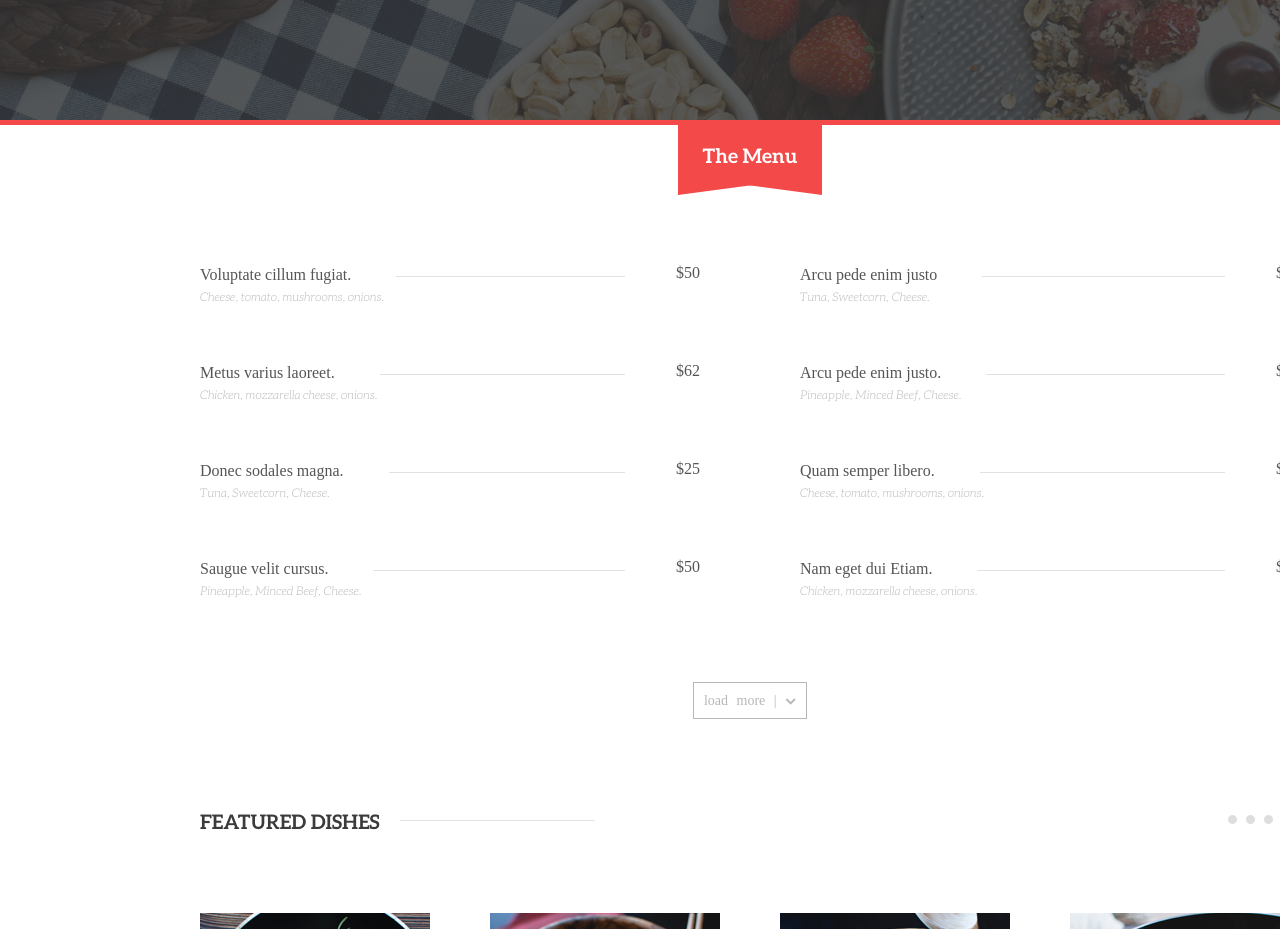
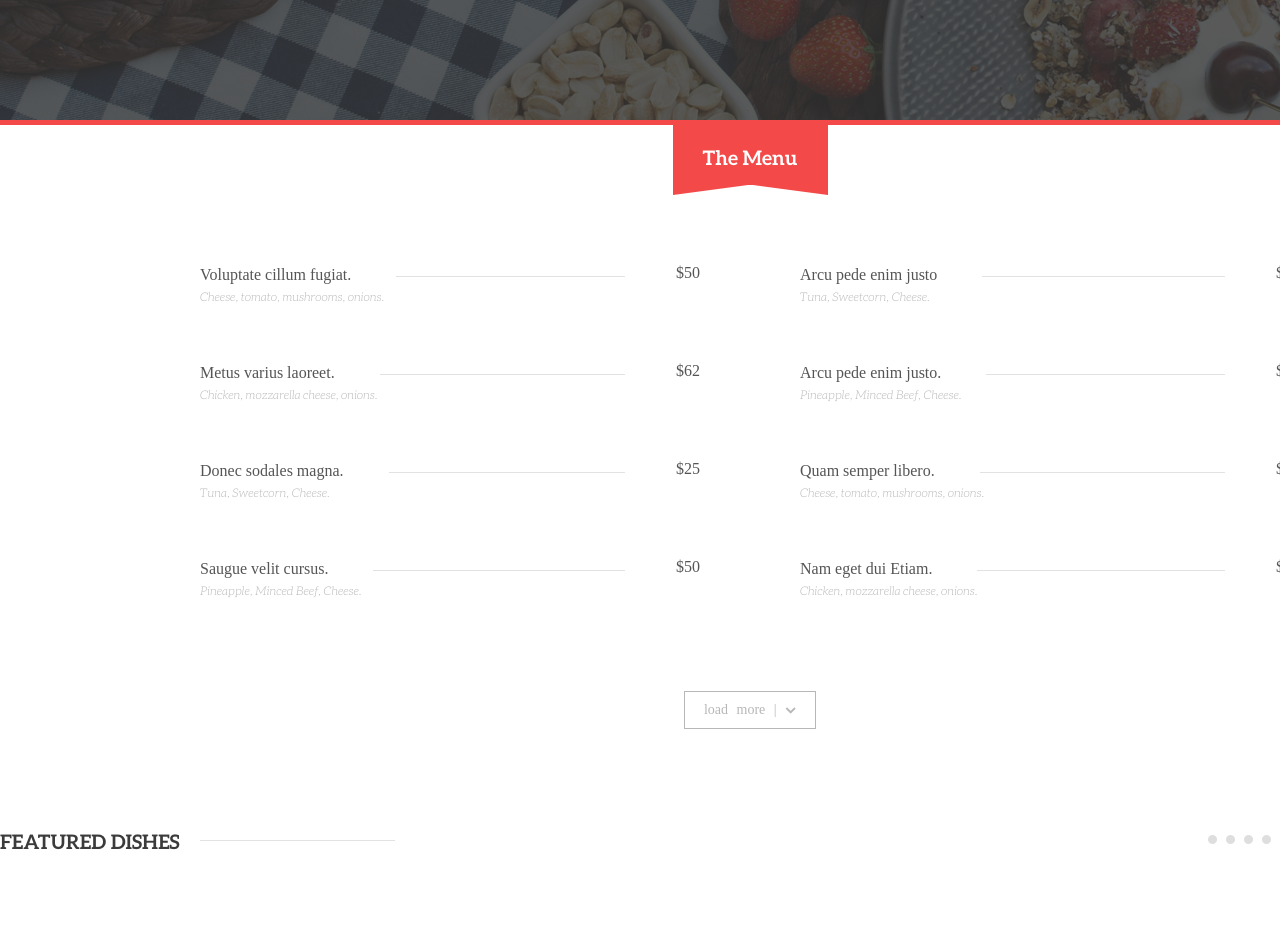
Before and after one commit to kaktuxis/Resto, a plain HTML site: page index.html in a window 1280 px wide. Shown: the part 560-1489 px from the top of the page. Drawn offline with Linux system fonts and the light colour scheme; a web font is replaced by a local one.

Commit message:
update title-menu, button

```diff
--- a/index.html
+++ b/index.html
@@ -21,7 +21,6 @@
 				<h1 class="entry-title">This Template Is Awesome</h1>
 				<p class="text-slide">resto restaurant home page website template</p>
 			</div>
-			<div class="block-menu">
 			<span class="menu-title ">The Menu</span>
 			<div class="list">
 				<div class="list-item">
--- a/style.css
+++ b/style.css
@@ -83,36 +83,37 @@ h1 {
 	margin: 0 30px;
 	vertical-align: 3px;
 }
-.block-menu {
+.menu-title {
+	margin: 0 auto;
+	background-color: #f34949;
+	display: block;
+	color: #fff;
+	width: 155px;
+	height: 40px;
+	padding-top: 20px;
 	text-align: center;
-}
-.menu-title {
-	margin: 0;
-	background-color: #f34949;
-	display: inline-block;
-	color: #fff;
-	padding: 18px 25px;
 	position: relative;
 	font-size: 20px;
 	font-family: Aleo-Bold;
 }
-.menu-title:after{
+.menu-title:after,
+.menu-title:before {
 	content: "";
 	position: absolute;
 	bottom: -10px;
+	border-top: 10px solid #f34949;
+}
+.menu-title:after {
+	content: "";
 	left: 0;
-	border-top: 10px solid #f34949;
 	border-right: 75px solid transparent;
 }
-.menu-title:before{
+.menu-title:before {
 	content: "";
-	position: absolute;
-	bottom: -10px;
 	right: 0;
-	border-top: 10px solid #f34949;
 	border-left: 75px solid transparent;
 }
-.list{
+.list {
 	height: 335px;
 	padding-top: 81px;
 	padding-bottom: 90px;
@@ -163,16 +164,18 @@ h1 {
 	display: inline-block;
 }
 .button{
+	margin: 0 auto;
+	display: block;
+	width: 130px;
+	padding: 10px 0;
+	text-align:center;
 	background-color: #ffffff;
 	border: 1px #b7b7b7 solid;
 	color: #b7b7b7;
 	font-size: 14px;
 	font-family: Aleo-Regular;
-	padding: 10px;
 	word-spacing: 5px;
-	white-space: nowrap;
 	text-decoration: none;
-	cursor: pointer;
 	cursor: pointer;
 }
 .button:after{
```
Lines whose indentation alone changed are shown as unchanged.
